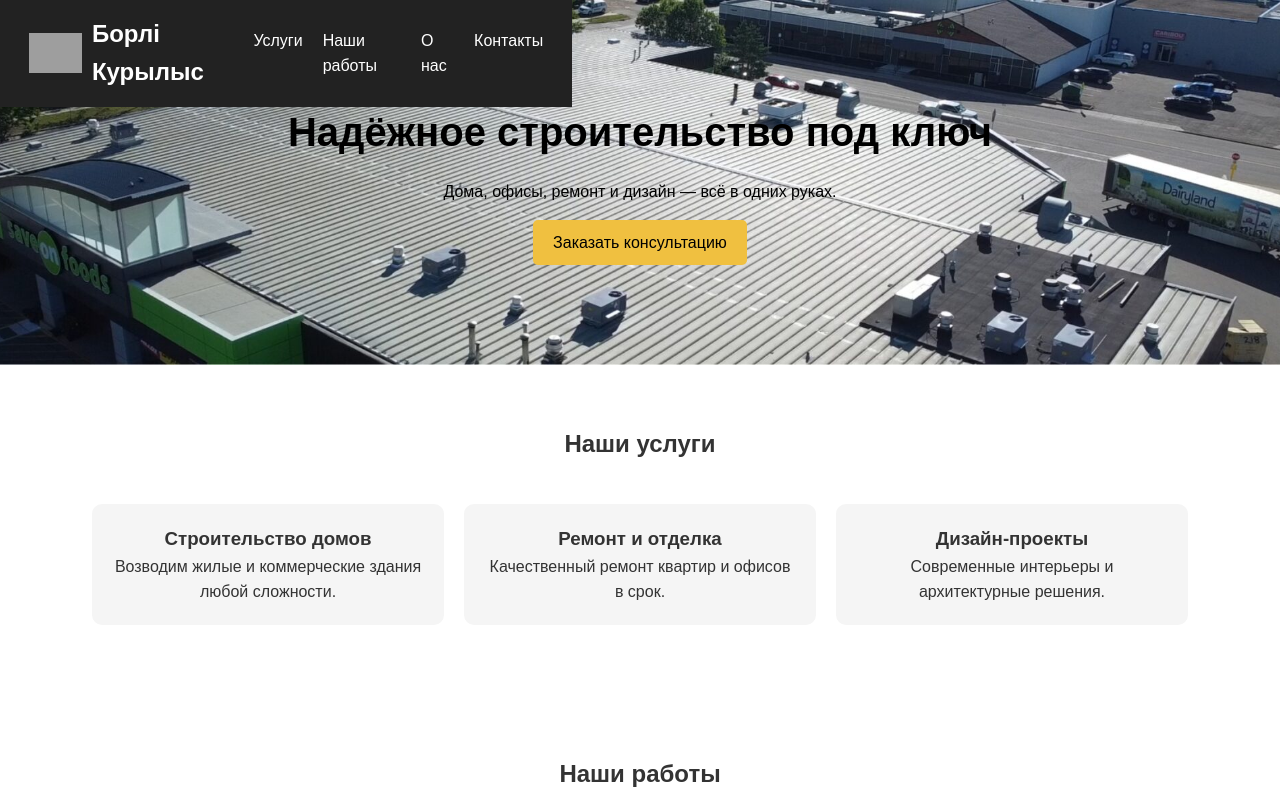
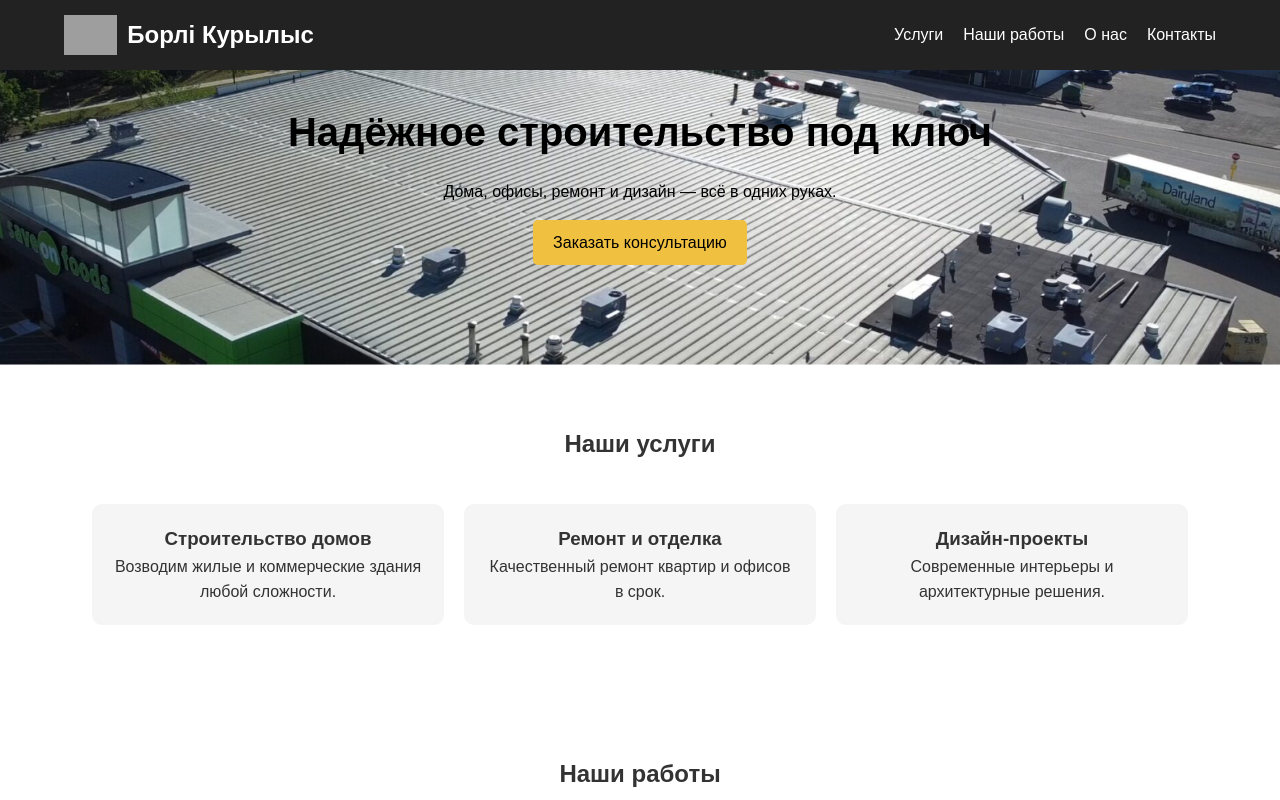
Before and after one commit to Ziakneeback/ziakneeback.github.io, a plain HTML site: page index.html in a window 1280 px wide. Shown: the top 800 px of the page. Drawn offline with Linux system fonts and the light colour scheme; grey boxes are pictures that could not be loaded.

Commit message:
fix header

```diff
--- a/css/style.css
+++ b/css/style.css
@@ -20,6 +20,8 @@ body {
 /* Шапка */
 .header {
   position: fixed;
+  top: 0; left: 0; right: 0;
+  z-index: 1100;
   background: #222;
   color: #fff;
   padding: 15px 0;
```
